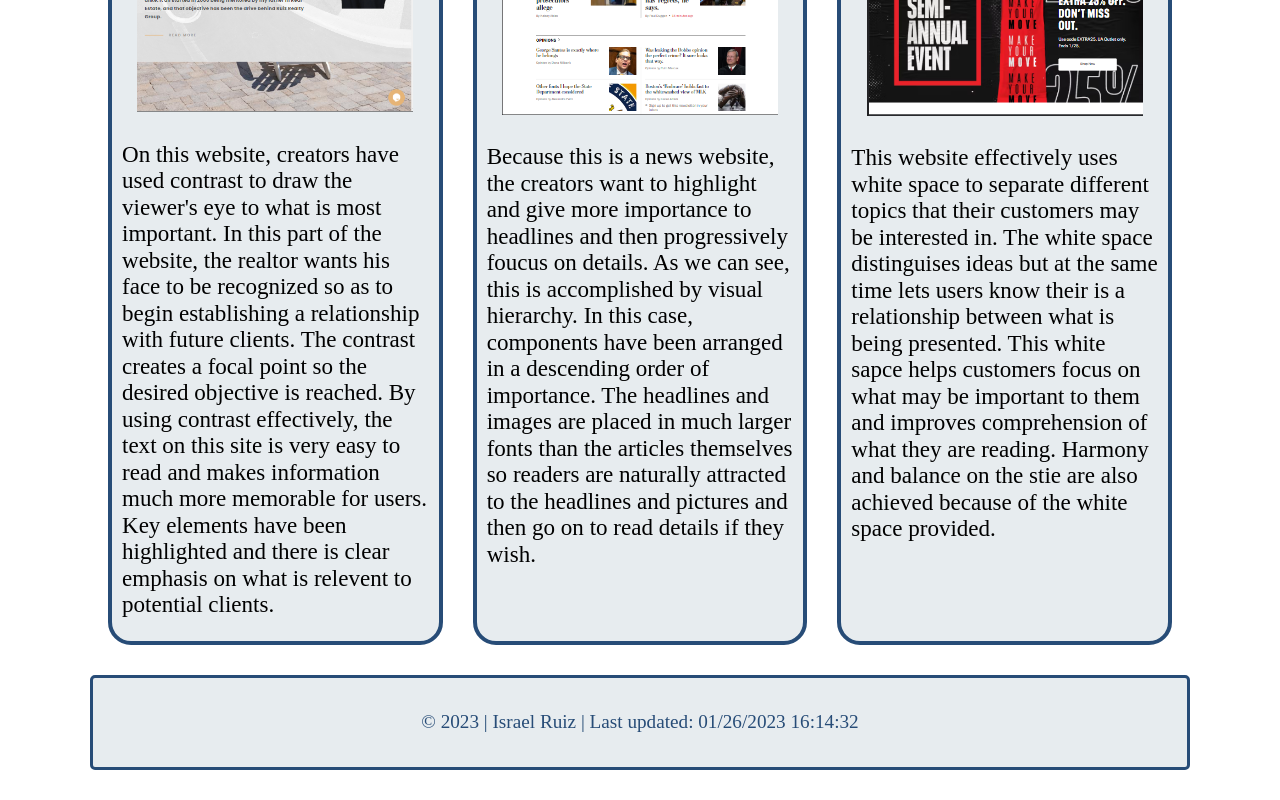
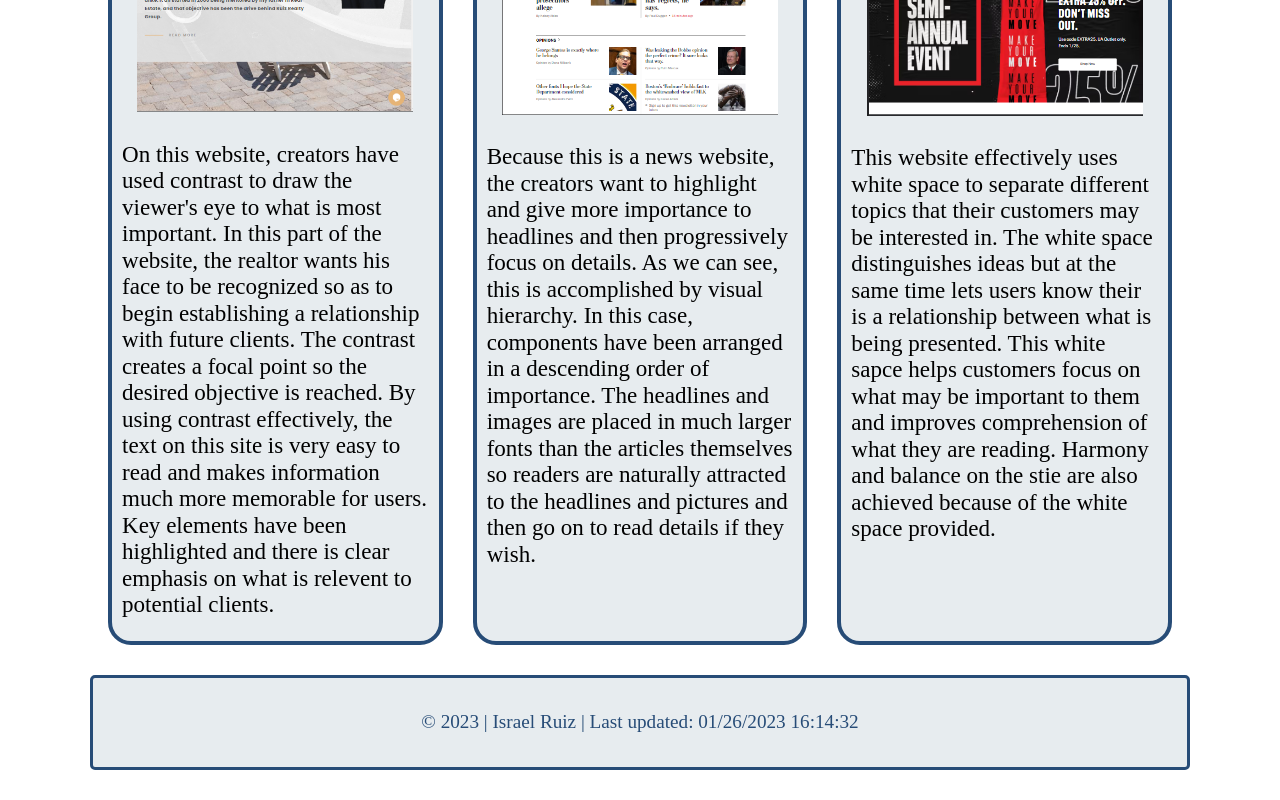
Before and after one commit to israeljruiz/wdd230, a plain HTML site: page lesson2/design-principles.html in a window 1280 px wide. Shown: the part 771-1571 px from the top of the page. Drawn offline with Linux system fonts and the light colour scheme; a web font is replaced by a local one.

Commit message:
spelling

```diff
--- a/lesson2/design-principles.html
+++ b/lesson2/design-principles.html
@@ -51,7 +51,7 @@ Duplicate the rest of the layout as shown in these screenshot examples.-->
                 <p><span>The Washington Post</span></p>
                 <p><a target="_blank" href="https://www.washingtonpost.com/">washingtonpost.com</a></p>
                 <img src="images/visual_hierarchy.png" alt="hierarchy sample">
-                <p>Because this is a news website, the creators want to highlight and give more importance to headlines and then progressively foucus on details. As we can see, this is accomplished by visual hierarchy. In this case, components have been arranged in a descending order of importance. The headlines and images are placed in much larger fonts than the articles themselves so readers are naturally attracted to the headlines and pictures and then go on to read details if they wish.</p>
+                <p>Because this is a news website, the creators want to highlight and give more importance to headlines and then progressively focus on details. As we can see, this is accomplished by visual hierarchy. In this case, components have been arranged in a descending order of importance. The headlines and images are placed in much larger fonts than the articles themselves so readers are naturally attracted to the headlines and pictures and then go on to read details if they wish.</p>
                 <p></p>
             </div>
         </section>
@@ -61,7 +61,7 @@ Duplicate the rest of the layout as shown in these screenshot examples.-->
                 <p><span>Under Armour</span></p>
                 <p><a target="_blank" href="https://www.underarmour.com/en-us/">underarmour.com</a></p>
                 <img src="images/white-space.png" alt="white space sample">
-                <p>This website effectively uses white space to separate different topics that their customers may be interested in. The white space distinguises ideas but at the same time lets users know their is a relationship between what is being presented. This white sapce helps customers focus on what may be important to them and improves comprehension of what they are reading. Harmony and balance on the stie are also achieved because of the white space provided.</p>
+                <p>This website effectively uses white space to separate different topics that their customers may be interested in. The white space distinguishes ideas but at the same time lets users know their is a relationship between what is being presented. This white sapce helps customers focus on what may be important to them and improves comprehension of what they are reading. Harmony and balance on the stie are also achieved because of the white space provided.</p>
                 <p></p>
             </div>
         </section>
```
